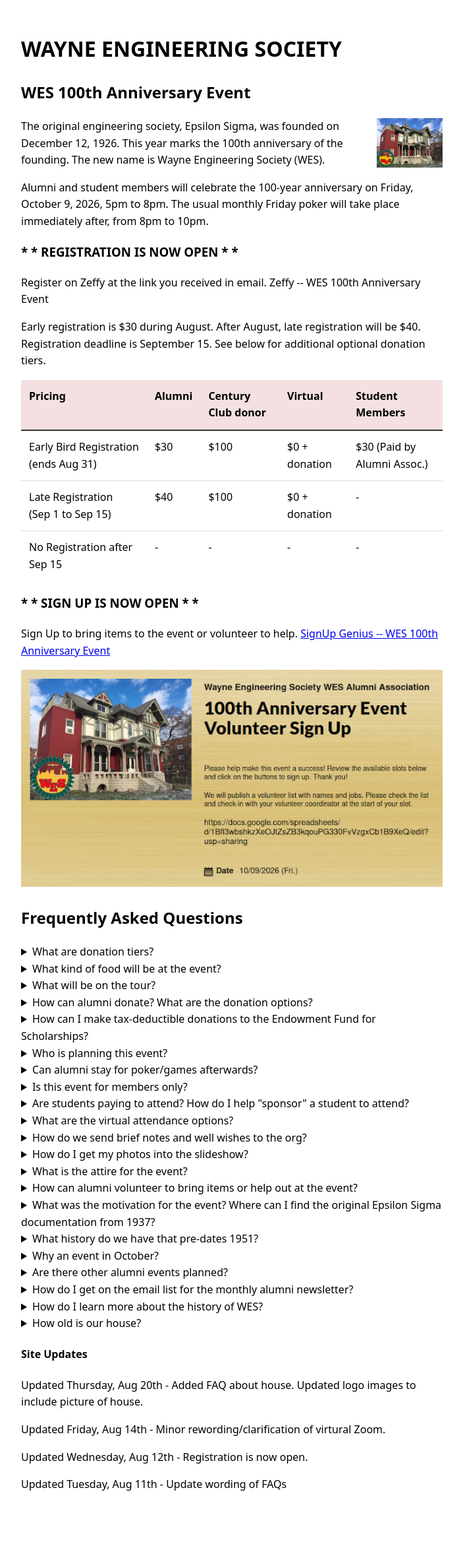
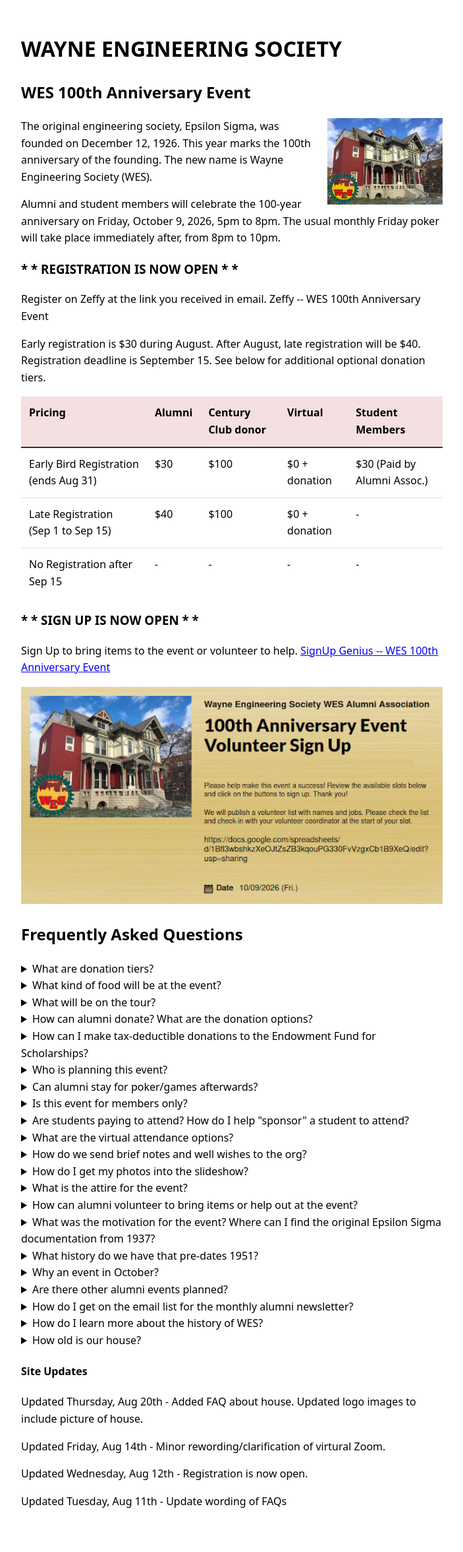
Before and after one commit to mciechanumich/WES100, a Jekyll site: the page built from docs/index.html, in a window 1280 px wide. Shown: the whole page at 66% size, without its empty margins (288-991 px from the left). Built offline with Jekyll 4.4.1, drawn with Linux system fonts in a browser that asks for light colours; before the commit the page ends 2327 px from its top, so only the background shows below that.

Commit message:
feat: increase image size

```diff
--- a/docs/index.html
+++ b/docs/index.html
@@ -11,7 +11,7 @@
 
   <img src="images/WESlogo.png" alt="WES log" class="right-img" width=100>
 -->
-  <img src="images/house_front_with_WES.jpg" alt="WES log" class="right-img" width=100>
+  <img src="images/house_front_with_WES.jpg" alt="WES log" class="right-img" width=175>
 <div>
   <p>
     The original engineering society, Epsilon Sigma, was founded on December 12, 1926. This year marks the 100th anniversary of the founding. The new name is Wayne Engineering Society (WES).
```
